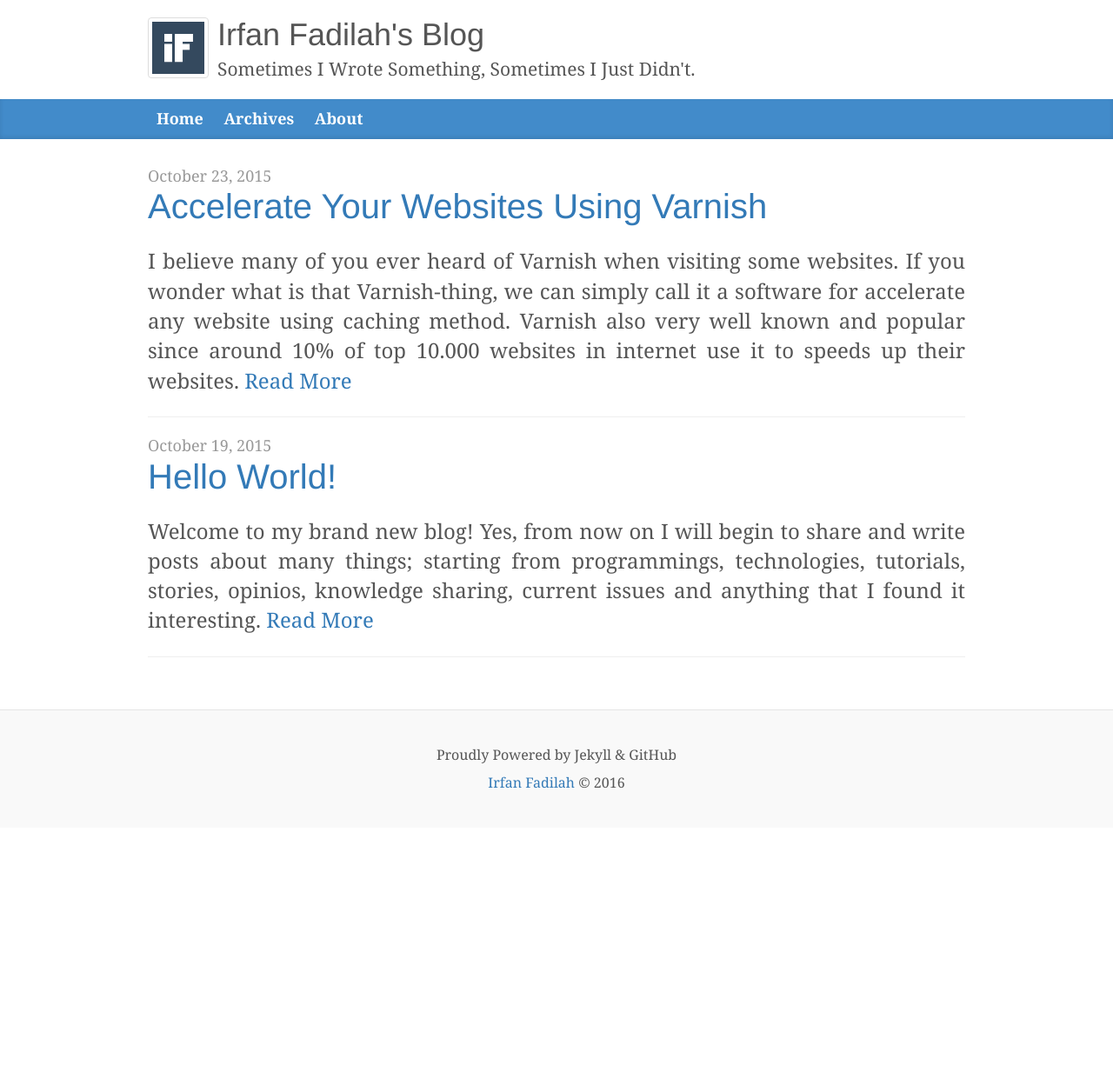
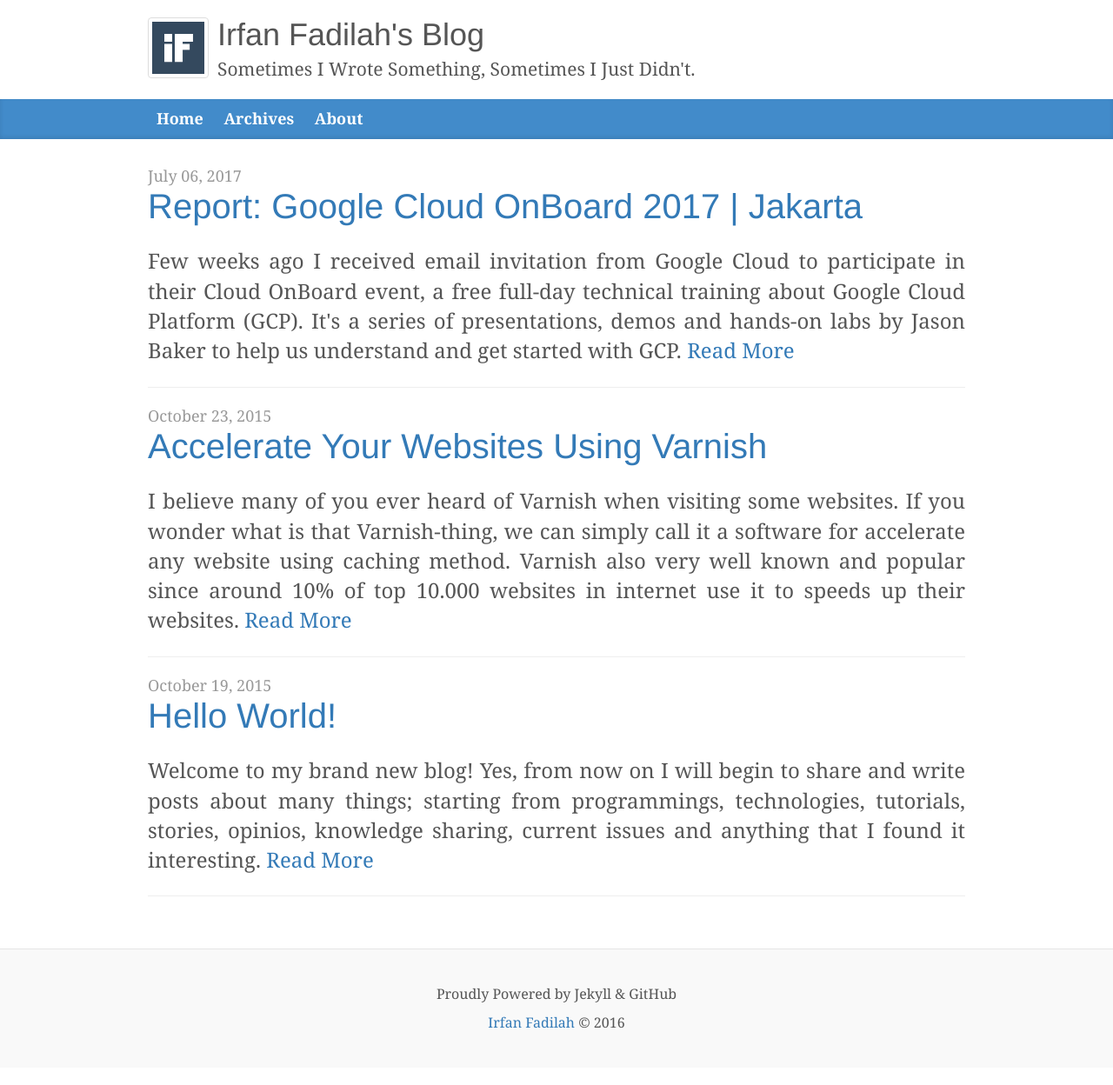
Before and after one commit to irfanfadilah/irfanfadilah.github.io, a Jekyll site: the page built from index.html, in a window 1280 px wide. Shown: the whole page at 87% size. Built offline with Jekyll 4.4.1, drawn with Linux system fonts in a browser that asks for light colours; the list of posts is cut into pages by our own code; before the commit the page ends 972 px from its top, so only the background shows below that.

Commit message:
Add New Post, Update Layout and Archives

```diff
--- a/_layouts/default.html
+++ b/_layouts/default.html
@@ -11,6 +11,8 @@
     <title>{{ page.title }} - Irfan Fadilah's Blog</title>
     <meta name="author" content="Irfan Fadilah">
     <meta name="description" content="{{ page.description }}">
+    <meta name="og:description" content="{{ page.description }}">
+    <meta property="og:image" content="{% if page.image != nil %} {{ page.image }} {% else %} {{ "/images/irfan-fadilah-logo.png" }} {% endif %}">
   </head>
   <body>
     <div class="blog-header">
--- a/_posts/2015-10-23-speed-up-your-websites-using-varnish.html
+++ b/_posts/2015-10-23-speed-up-your-websites-using-varnish.html
@@ -3,6 +3,7 @@ published: true
 layout: post
 title: Accelerate Your Websites Using Varnish
 description: "I believe many of you ever heard of Varnish when visiting some websites. If you wonder what is that Varnish-thing, we can simply call it a software for accelerate any website using caching method. Varnish also very well known and popular since around 10% of top 10.000 websites in internet use it to speeds up their websites."
+image: /images/posts/varnish-cache.png
 ---
 
 <span class="blog-post-meta">{{ page.date | date: "%B %d, %Y" }}</span>
--- /dev/null
+++ b/_posts/2017-07-06-report-google-cloud-onboard-2017.html
@@ -0,0 +1,36 @@
+---
+published: true
+layout: post
+title: "Report: Google Cloud OnBoard 2017 | Jakarta"
+description: "Few weeks ago I received email invitation from Google Cloud to participate in their Cloud OnBoard event, a free full-day technical training about Google Cloud Platform (GCP). It's a series of presentations, demos and hands-on labs by Jason Baker to help us understand and get started with GCP."
+image: /images/posts/cloud-onboard-stand.jpg
+---
+
+<span class="blog-post-meta">{{ page.date | date: "%B %d, %Y" }}</span>
+<h1 class="blog-post-title"><a href="{{ page.url }}">{{ page.title }}</a></h1>
+<div class="blog-post-content">
+  <div class="row">
+    <div class="col-md-3">
+      <img src="/images/posts/cloud-onboard-stand.jpg" class="thumbnail img-responsive">
+    </div>
+    <div class="col-md-9">
+      <p class="text-justify">
+        Few weeks ago I received email invitation from Google Cloud to participate in their Cloud OnBoard event, a free full-day technical training about Google Cloud Platform (GCP). It's a series of presentations, demos and hands-on labs by Jason Baker to help us understand and get started with GCP.
+      </p>
+      <p class="text-justify">
+        Cloud OnBoard Jakarta takes place at Ritz Carlton Pacific Place Ballroom, from 08:00 AM until 05:00 PM. All the participants must first verify their registration on receptionist before receiving a nametag and confirmed as participant. There's around 1.500 participants from various profession, including from non-techical fields.
+      </p>
+    </div>
+  </div>
+  <p>
+    The agenda consist of 7 modules about getting started with GCP and it's services including introduction, use cases, demo, Q&amp;A etc. GCP services mainly divided by 4 categories, Compute, Storage, BigData and Machine Learning. As a Web Developer I really interested in Compute and Storage services, for Compute they offer some service model like IaaS, PaaS, Hybrid (Container like Docker) and Serverless. Storage also have several options, Cloud Storage, BigTable (NoSQL), Cloud SQL (MySQL and PostgreSQL), Cloud Datastore and Cloud Spanner.
+  </p>
+  <img src="/images/posts/cloud-onboard-presentation.jpg" class="thumbnail img-responsive">
+  <p>
+    At the start of the event, we were given a printed module to follow the presentation along the event, a pen, blank papers and a survey form. In the end of event, we can exchange our nametag and fill the survey to receive Recognition of Attendace and a Google Cloud OnBoard t-shirt.
+  </p>
+  <img src="/images/posts/cloud-onboard-desk.jpg" class="thumbnail img-responsive">
+  <p>
+    Shout out for Google and Ritz Carlton Pacific Place for providing and host such an awesome event. Next Cloud OnBoard events are planned to held in Singapore, Kuala Lumpur and Hongkong, you can visit <a href="https://cloudplatformonline.com/2017-onboard-APAC.html" target="_blank">https://cloudplatformonline.com/2017-onboard-APAC.html</a> for more information. It's really nice to came to this kind of event, lot of new experiences and knowledges. Looking forward to any nearby events like this in the future!
+  </p>
+</div>
--- a/archives/index.html
+++ b/archives/index.html
@@ -4,6 +4,11 @@ title: Archives
 description: Blog Archives &amp; Categories
 ---
 
+<h2>2017</h2>
+<blockquote>
+  {% include archive.html year="2017" month="July" %}
+</blockquote>
+
 <h2>2015</h2>
 <blockquote>
   {% include archive.html year="2015" month="October" %}
```
Also changed, not shown: _posts/2016-08-02-local-subdomain-dns-for-development.html (added, +12 -0 lines), Gemfile.lock, images/posts/cloud-onboard-desk.jpg (added), images/posts/cloud-onboard-presentation.jpg (added), images/posts/cloud-onboard-stand.jpg (added), images/posts/varnish-cache.png (added).
